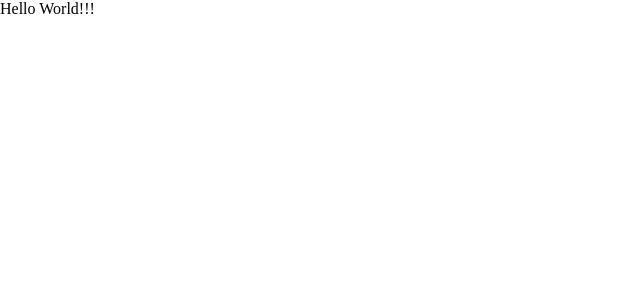
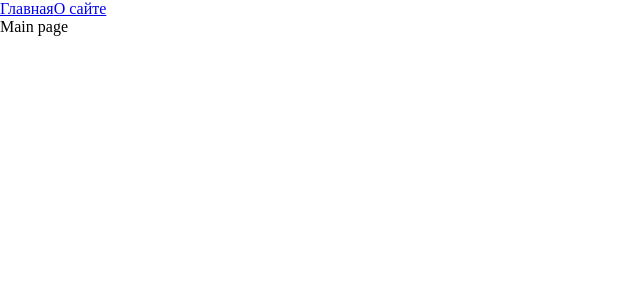
Before and after one commit to Khimish009/advance_frontend, a React app: page / in a window 1280 px wide. Shown: the top 300 px of the page, without its empty margins (0-640 px from the left). Built offline with nearby package versions, Linux system fonts and the light colour scheme.

Commit message:
feat: add routing to project

```diff
--- a/package.json
+++ b/package.json
@@ -23,6 +23,7 @@
     "@types/node": "^20.2.4",
     "@types/react": "^17.0.39",
     "@types/react-dom": "^17.0.11",
+    "@types/react-router-dom": "^5.3.3",
     "@types/webpack": "^5.28.1",
     "@types/webpack-dev-server": "^4.7.2",
     "css-loader": "^6.7.4",
@@ -41,6 +42,6 @@
   "dependencies": {
     "react": "^17.0.2",
     "react-dom": "^17.0.2",
-    "react-router-dom": "^6.11.2"
+    "react-router-dom": "^6.2.1"
   }
 }
--- a/src/App.tsx
+++ b/src/App.tsx
@@ -1,8 +1,20 @@
+import { Routes, Route, Link } from 'react-router-dom'
 import './index.scss'
+import AboutPage from './pages/AboutPage/AboutPage'
+import MainPage from './pages/MainPage/MainPage'
 
 const App = () => {
 
-  return <div>Hello World!!!</div>
+  return (
+    <div>
+      <Link to={'/'}>Главная</Link>
+      <Link to={'/about'}>О сайте</Link>
+      <Routes>
+        <Route path='/about' element={<AboutPage />} />
+        <Route path='/' element={<MainPage />} />
+      </Routes>
+    </div>
+  )
 }
 
 export default App
--- a/src/index.tsx
+++ b/src/index.tsx
@@ -1,7 +1,10 @@
 import { render } from 'react-dom'
+import { BrowserRouter } from 'react-router-dom'
 import App from './App'
 
 render(
-    <App />,
+    <BrowserRouter>
+      <App />
+    </BrowserRouter>,
     document.getElementById('root')
 )
--- /dev/null
+++ b/src/pages/AboutPage/AboutPage.tsx
@@ -0,0 +1,5 @@
+const AboutPage = () => {
+  return <div>About site</div>
+}
+
+export default AboutPage
--- /dev/null
+++ b/src/pages/MainPage/MainPage.tsx
@@ -0,0 +1,5 @@
+const MainPage = () => {
+  return <div>Main page</div>
+}
+
+export default MainPage
```
Also changed, not shown: 1 other file (tests, documents, lock files or other folders).
